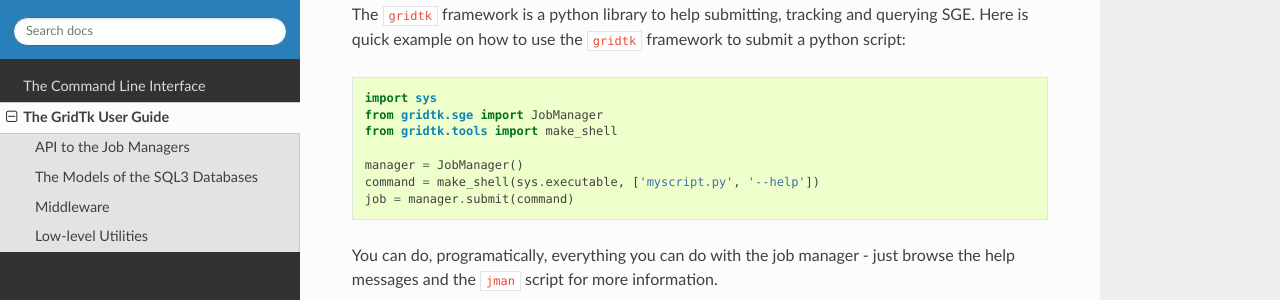
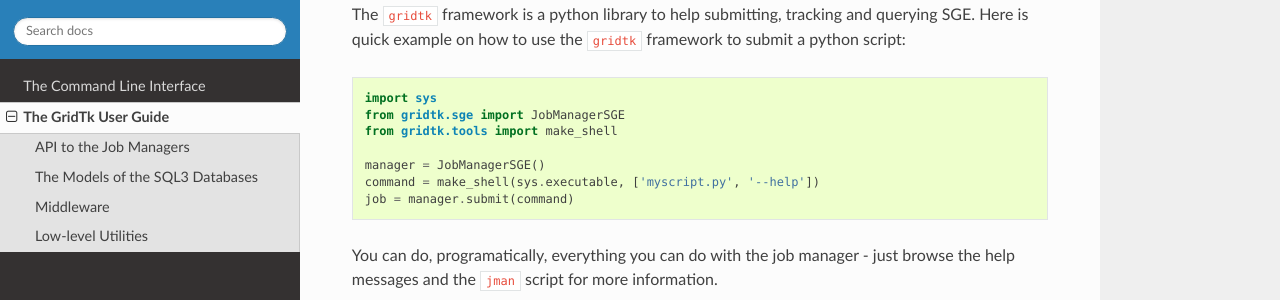
Before and after one commit to bioidiap/gridtk, a Sphinx documentation site: the page built from doc/program.rst, in a window 1280 px wide and 900 px high. Shown: the part 157-457 px from the top of the window. Built offline with Sphinx 7.4.7 and the Read the Docs theme 2.0.0, drawn with Linux system fonts in a browser that asks for light colours; formulas are drawn with MathJax 3; the version number could not be read and is left out.

Commit message:
Fixed documentation and preovided default value for database in JobManager

```diff
--- a/doc/program.rst
+++ b/doc/program.rst
@@ -15,10 +15,10 @@ submit a python script:
 .. code-block:: python
 
    import sys
-   from gridtk.sge import JobManager
+   from gridtk.sge import JobManagerSGE
    from gridtk.tools import make_shell
 
-   manager = JobManager()
+   manager = JobManagerSGE()
    command = make_shell(sys.executable, ['myscript.py', '--help'])
    job = manager.submit(command)
 
```
Also changed, not shown: 1 other file.
